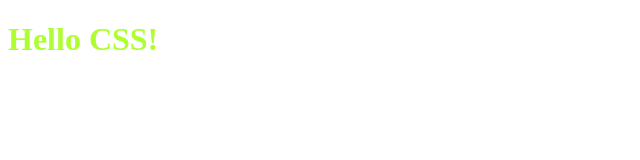
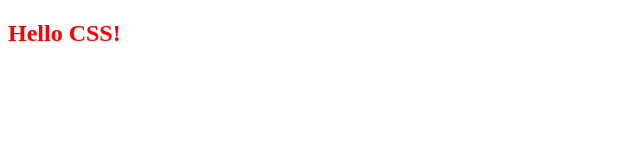
Before and after one commit to sandula-sanchana/WebTechnologies-prac, a plain HTML site: page cascade order.html in a window 1280 px wide. Shown: the whole page, without its empty margins (0-640 px from the left). Drawn offline with Linux system fonts and the light colour scheme.

Commit message:
advance css

```diff
--- a/cascade order.html
+++ b/cascade order.html
@@ -6,19 +6,25 @@
 
     <style>
 
-        .myClass { /* 0,0,1,0 */
-            color: hotpink;
+        /*.myClass { !* 0,0,1,0 *!*/
+        /*    color: hotpink;*/
+        /*}*/
+
+        /*h1 { !* 0,0,0,1 *!*/
+        /*    color: skyblue;*/
+        /*}*/
+
+        /*#myHeading { !* 0,1,0,0 *!*/
+        /*    color: yellow;*/
+        /*}*/
+
+        /** { !* 0,0,0,0 *!*/
+        /*    color: red;*/
+        /*}*/
+        section>h1{
+            color: greenyellow;
         }
-
-        h1 { /* 0,0,0,1 */
-            color: skyblue;
-        }
-
-        #myHeading { /* 0,1,0,0 */
-            color: yellow;
-        }
-
-        * { /* 0,0,0,0 */
+        body > section > h1{
             color: red;
         }
 
@@ -27,7 +33,10 @@
 <body>
 
 <!-- 1,0,0,0 -->
-<h1 id="myHeading" class="myClass" style="color: greenyellow;">Hello CSS!</h1>
+<section>
+    <h1 id="myHeading" class="myClass">Hello CSS!</h1>
+</section>
+
 
 </body>
 </html>
```
